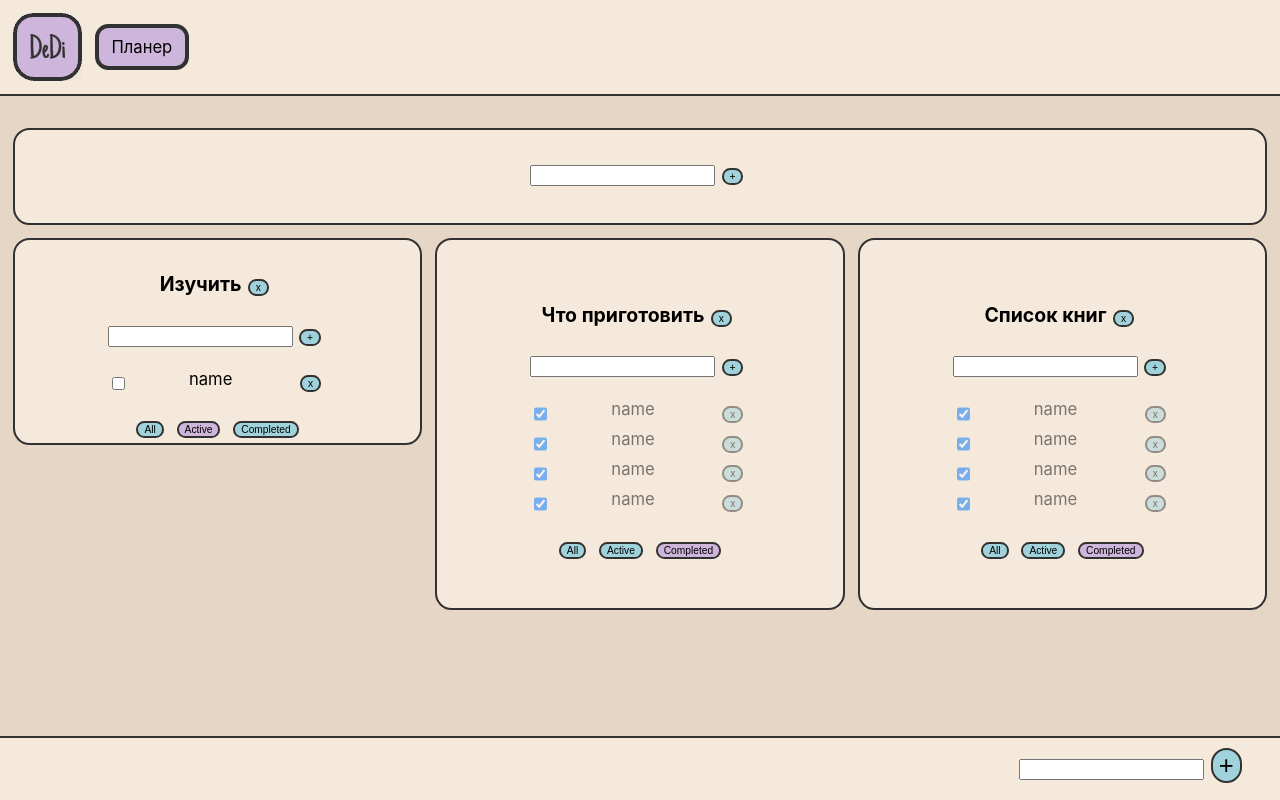
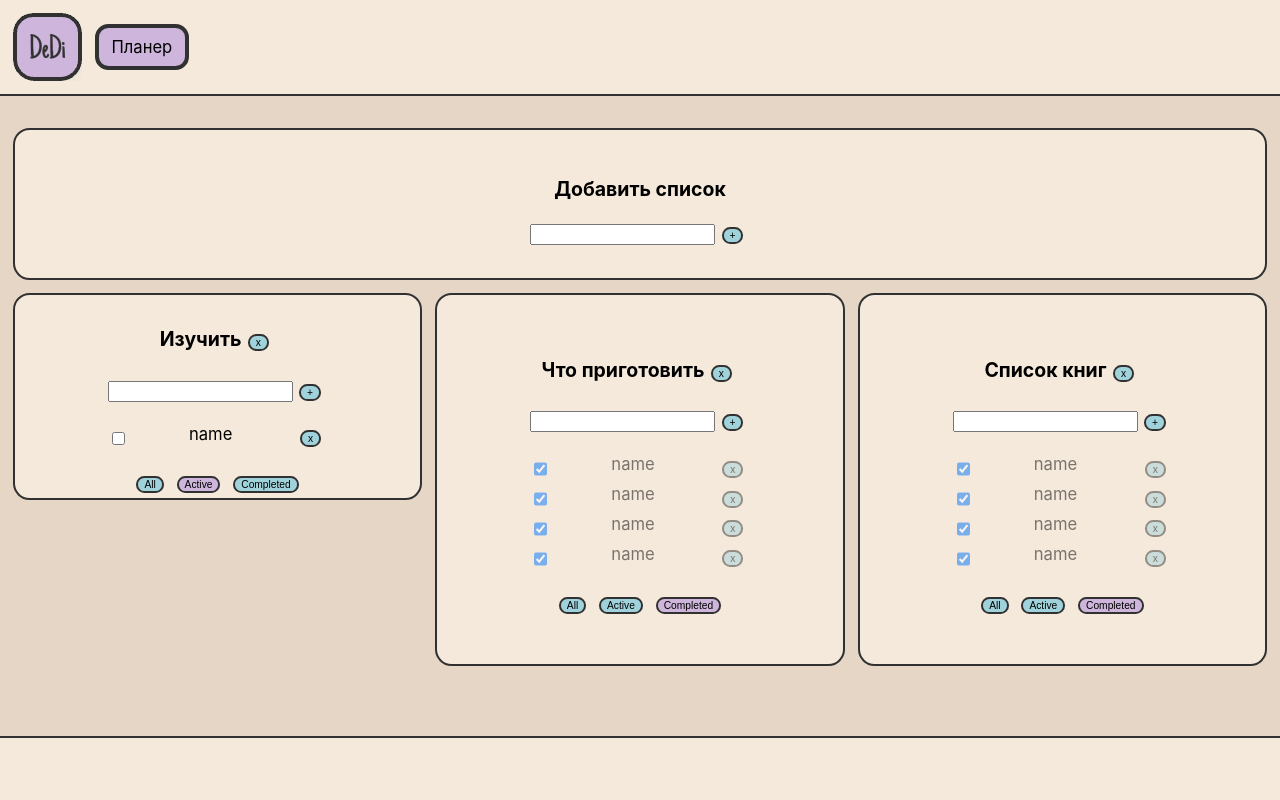
Before and after one commit to Meiraline/my-planer, a React (Create React App) app: page /planer in a window 1280 px wide. Built offline with nearby package versions, Linux system fonts and the light colour scheme.

Commit message:
добавление списков финла

```diff
--- a/src/Base_components/MenuBottom/MenuBottom.jsx
+++ b/src/Base_components/MenuBottom/MenuBottom.jsx
@@ -10,8 +10,8 @@ function MenuBottom(){
         <div>
       </div>
      <div>
-      <input type="text" />
-      <button className={s.BigButton}> + </button>
+
+      {/* <button className={s.BigButton}> + </button> */}
       </div>
 
       </div>
--- a/src/Bloks/Bloks_Planer/AddItemForm.tsx
+++ b/src/Bloks/Bloks_Planer/AddItemForm.tsx
@@ -3,7 +3,7 @@ import React, { ChangeEvent, KeyboardEvent, useState } from 'react';
 
 type AddItemFormPropsType = {
 
-    // addItem: (title: string) => void
+
     addItem: (title: string) => void
 
 
@@ -37,8 +37,6 @@ function AddItemForm(p: AddItemFormPropsType){
             setError("Ошибка: это поле не может быть пустым")
         }
 
-        // p.addItem(title, p.id);
-        // setTitle("");
 
 
     }
--- a/src/Pages/Planer.tsx
+++ b/src/Pages/Planer.tsx
@@ -151,7 +151,8 @@ function addTodolist(title: string) {
     return (
 
         <div className="page1">
-            <Blok minWidth={24} minHeight={2}>
+            <Blok minWidth={24} minHeight={3}>
+                <h3>Добавить список</h3>
             <AddItemForm addItem = {addTodolist} />
             </Blok>
 
```
